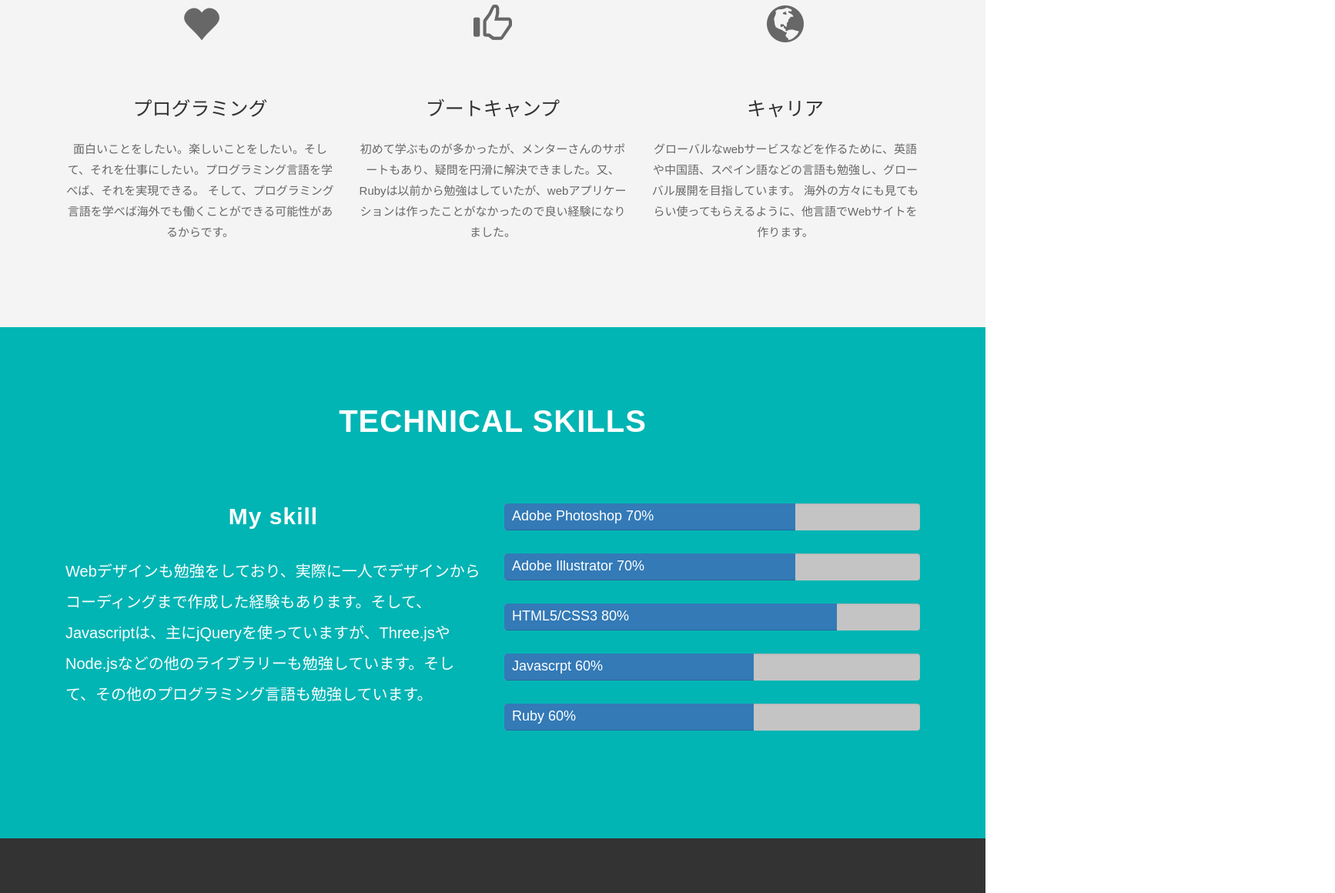
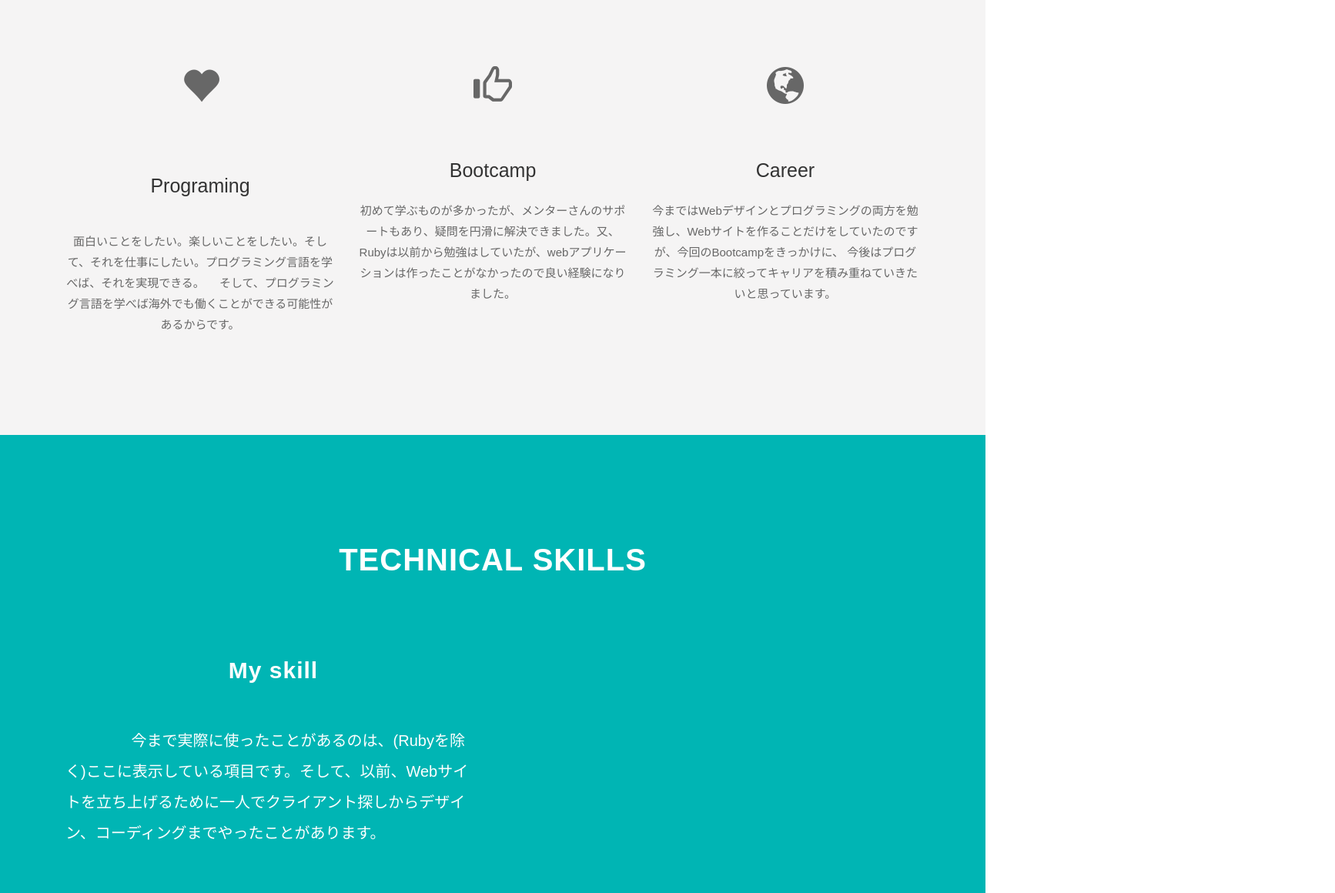
Before and after one commit to Shigehiko/Shigehiko.github.io, a plain HTML site: page index.html in a window 1280 px wide. Shown: the part 1026-2186 px from the top of the page at 77% size, 1734 px wide, since content can reach past the window. Drawn offline with nearby package versions, Linux system fonts and the light colour scheme.

Commit message:
fix sentence

```diff
--- a/index.html
+++ b/index.html
@@ -1,36 +1,20 @@
 <!DOCTYPE html>
 <html lang="ja">
-
 <head>
-
     <meta charset="utf-8">
     <meta http-equiv="X-UA-Compatible" content="IE=edge">
     <meta name="viewport" content="width=device-width, initial-scale=1">
     <meta name="description" content="">
     <meta name="author" content="">
     <meta name="keywords" content="portfolio">
-
     <title>My Portfolio</title>
-
-
     <link href="https://maxcdn.bootstrapcdn.com/bootstrap/3.3.5/css/bootstrap.min.css" rel="stylesheet">
     <link rel="stylesheet" href="https://maxcdn.bootstrapcdn.com/font-awesome/4.4.0/css/font-awesome.min.css">
-
-
     <link rel="stylesheet" href="css/style.css">
-
-
     <link href="font-awesome/css/font-awesome.min.css" rel="stylesheet" type="text/css">
     <link href="css/style3.css" rel="stylesheet" type="text/css">
-
-
-
-
 </head>
-
 <body id="page-top" data-spy="scroll" data-target=".navbar-fixed-top">
-
-
     <nav class="navbar navbar-custom navbar-fixed-top" role="navigation">
     　<div class="container">
     　　<div class="navbar-header">
@@ -42,13 +26,12 @@
            </a>
         </div>
 
-
         <div class="collapse navbar-collapse navbar-right navbar-main-collapse">
         　<ul class="nav navbar-nav">
-
             <li class="hidden">
             　<a href="#page-top"></a>
             </li>
+
             <li>
             　<a class="page-scroll" href="#about1">About me</a>
             </li>
@@ -65,11 +48,8 @@
         　　</li>
         　</ul>
     　　</div>
-
     　</div>
-
 　　</nav>
-
 
     <header class="intro">
     　<div class="intro-body">
@@ -79,19 +59,13 @@
             　<div id="logo">
             　　<img src="images/Shige.jpg" alt="" />
                 　<h1>Hi, I'M Shigehiko Kakiuchi</h1>
-
                 　<p class="container">Osaka, Japan</p>
-
             　</div>
-
             </div>
         　</div>
         </div>
     　</div>
     </header>
-
-
-
 
     <section id="about1" class="container content-section text-center">
     　<div class="row">
@@ -99,7 +73,7 @@
         　<div class="container">
           　<ul class="col-md-4  wow zoomIn">
           　　<li class="icon"><span class="glyphicon glyphicon-heart" aria-hidden="true"></span></li>
-      <li class="font1">プログラミング</li>
+      　　　　　   <li class="font1">Programing</li>
             　<li class="font2">
                   面白いことをしたい。楽しいことをしたい。そして、それを仕事にしたい。プログラミング言語を学べば、それを実現できる。
                 　そして、プログラミング言語を学べば海外でも働くことができる可能性があるからです。
@@ -108,7 +82,7 @@
 
             <ul class="col-md-4  wow zoomIn">
             　<li class="icon"><span class="glyphicon glyphicon-thumbs-up" aria-hidden="true"></span></li>
-      <li class="font1">ブートキャンプ</li>
+              <li class="font1">Bootcamp</li>
               <li class="font2">
               初めて学ぶものが多かったが、メンターさんのサポートもあり、疑問を円滑に解決できました。又、
               Rubyは以前から勉強はしていたが、webアプリケーションは作ったことがなかったので良い経験になりました。
@@ -117,36 +91,26 @@
 
         　　<ul class="col-md-4  wow zoomIn">
               <li class="icon"><span class="glyphicon glyphicon-globe" aria-hidden="true"></span></li>
-      <li class="font1">キャリア</li>
+              <li class="font1">Career</li>
               <li class="font2">
-      グローバルなwebサービスなどを作るために、英語や中国語、スペイン語などの言語も勉強し、グローバル展開を目指しています。
-      海外の方々にも見てもらい使ってもらえるように、他言語でWebサイトを作ります。
+              今まではWebデザインとプログラミングの両方を勉強し、Webサイトを作ることだけをしていたのですが、今回のBootcampをきっかけに、
+              今後はプログラミング一本に絞ってキャリアを積み重ねていきたいと思っています。
               </li>
             </ul>
-
         　</div>
     　</div>
-
     </section>
 
     <section id="skill" class="container content-section text-center">
     　<div class="row">
      　 <h2 class="text-center wow zoomIn">TECHNICAL SKILLS</h2>
-
           <div class="container">
-  <div class="col-md-6 wow slideInLeft">
+          　<ul class="col-md-6 wow slideInLeft">
          　　 <h3 id="skill-sub_title">My skill</h3>
          　　 <p id="skill-contents">
-  Webデザインも勉強をしており、実際に一人でデザインからコーディングまで作成した経験もあります。そして、Javascriptは、主にjQueryを使っていますが、Three.jsやNode.jsなどの他のライブラリーも勉強しています。そして、その他のプログラミング言語も勉強しています。
+         　　　　 今まで実際に使ったことがあるのは、(Rubyを除く)ここに表示している項目です。そして、以前、Webサイトを立ち上げるために一人でクライアント探しからデザイン、コーディングまでやったことがあります。
          　　 </p>
-
           　</div>
-
-
-
-
-
-
 
             <ul class="col-md-6 wow slideInRight">
             　<li class="progress" style="height: 35px; margin-bottom:30px;">
@@ -154,7 +118,6 @@
                 Adobe Photoshop 70%
               　</span>
               </li>
-
 
               <li class="progress" style="height: 35px; margin-bottom:30px;">
               　<span class="progress-bar" role="progressbar" aria-valuenow="70" aria-valuemin="0" aria-valuemax="100" style="width: 70%; font-size:18px; padding-top:6px; padding-left:10px; text-align:left; ">
@@ -180,22 +143,15 @@
                 Ruby 60%
               </span>
               </li>
-
             </ul>
-
     　</div>
-
-
-
     </section>
 
 
 
     <section id="portfolio" class="container content-section text-center">
     　<div class="row">
-
     　　<h2>THIS IS MY WORK</h2>
-
              <ul id="text1" class="">
                <li class="btn active">ALL</li>
                <li class="btn">Design</li>
@@ -213,32 +169,18 @@
                  <li class="col-xs-12 col-sm-6 col-md-4 thumb"><a href="#"><img src="images/Microposts.jpg" alt-""/></a></li>
                  <li class="col-xs-12 col-sm-6 col-md-4 thumb"><a href="#"><img src="images/Microposts.jpg" alt-""/></a></li>
               </ul>
-
-
-
-
             </div>
-
     </section>
-
-
-
 
     <div class="container" id="contact">
       <div class="page-header">
         <h2 class="text-center">CONTACT</h2>
       </di>
 
-
       <div class="row">
-
         <div class="content col-sm-12">
-
           <form class="form-horizontal container">
-
-
             <div class="form-group">
-
               <div class="col-md-6">
                 <input type="test" class="form-control" id="inputName" placeholder="First Name">
               </div>
@@ -246,21 +188,14 @@
               <div class="col-md-6">
                 <input type="email" class="form-control" id="inputEmail" placeholder="Last Name">
               </div>
-
-
             </div>
-
-
 
             <div class="form-group">
               <div class="col-md-12">
                 <input type="email" class="form-control" id="inputEmail" placeholder="ex  ）taro.kirameki@example.com">
               </div>
 
-
-
             </div>
-
 
             <div class="form-group">
 　            <div class="col-md-12">
@@ -269,24 +204,15 @@
               </div>
             </div>
 
-
-
             <div class="form-group text-center">
               <div class="col-sm-12">
                 <button type="submit" class="btn btn-default btn-success">お問い合わせを送信</button>
               </div>
             </div>
-
-
           </form>
-
         </div>
       </div>
     </div>
-
-
-
-
 
     <footer>
     　<div class="container text-center">
@@ -294,16 +220,8 @@
         　<i class="fa fa-github"></i>
         </a>
           <p>Copyright &copy; Shigehiko 2015  </p>
-
-
       </div>
     </footer>
-
-
-
-
-
-
 
     <script src="js/jquery1.11.1.js"></script>
     <script src="https://maxcdn.bootstrapcdn.com/bootstrap/3.3.5/js/bootstrap.min.js"></script>
@@ -312,8 +230,5 @@
     <script src="js/script2.js"></script>
     <script>new WOW().init();</script>
     <script src="js/ProgressBar.js"></script>
-
-
 </body>
-
 </html>
```
Lines whose indentation alone changed are shown as unchanged.
